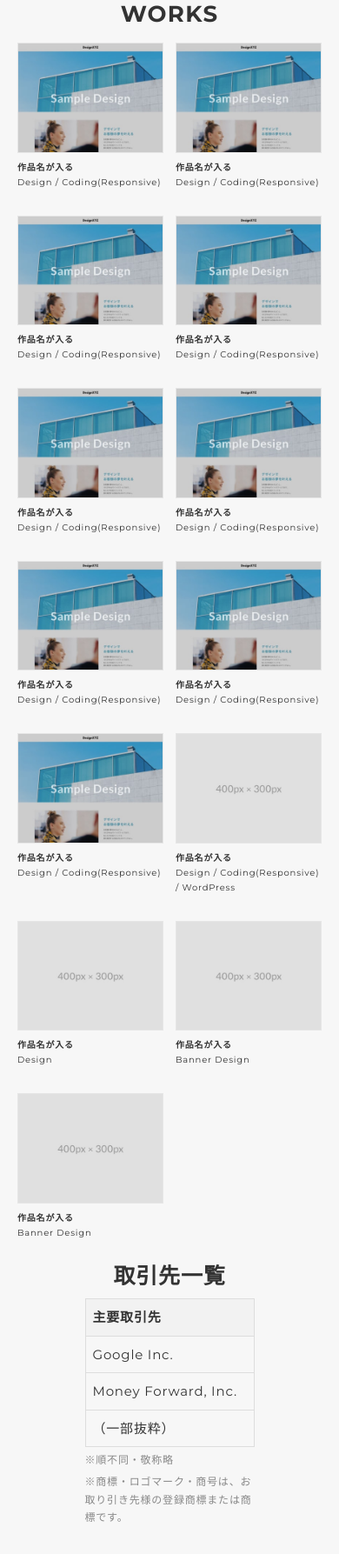
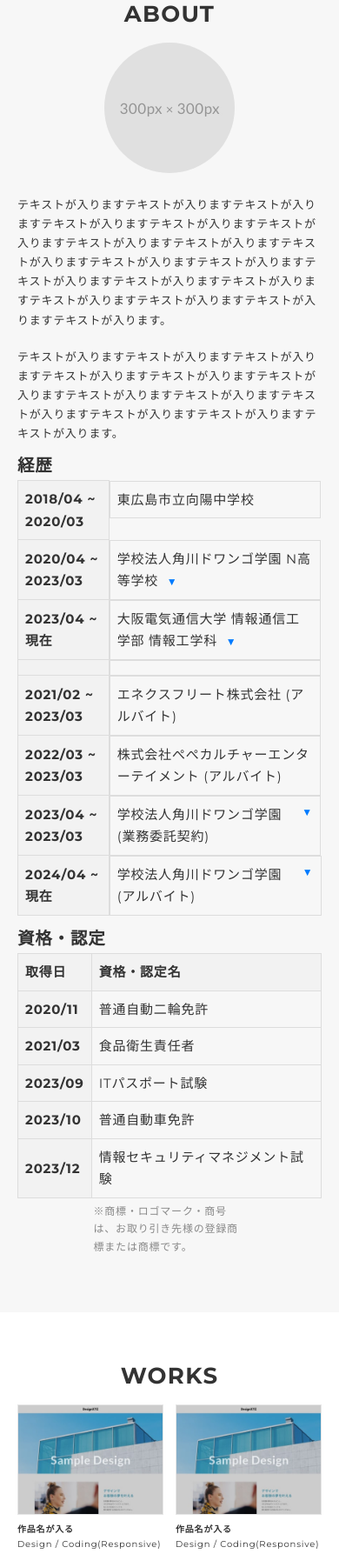
Before and after one commit to nagito-hiroshima/portfolio, a plain HTML site: page index.html in a window 390 px wide. Shown: the part 747-2534 px from the top of the page at 87% size. Drawn offline with nearby package versions, Linux system fonts and the light colour scheme.

Commit message:
経歴機能・クローラー禁止

```diff
--- a/css/style.css
+++ b/css/style.css
@@ -485,30 +485,47 @@ li {
     }
 }
 
-
-.client {
-    font-size: 25px;
-    margin: 30px 0 5px 0;
-    text-align: center;
+.certification,
+.profile-history {
+    margin-top: 10px;
+    display: flex; /* 両要素を横並びにする */
+    align-items: flex-start; /* 左右の高さを揃える */
 }
 
-.client-table {
+.certification-table,
+.profile-history-table {
     font-size: 15px;
     margin: auto;
     border-collapse: collapse;
-    width: 50%;
+    width: 100%;
 }
 
-.client-table th,
-.client-table td {
+.certification-table th,
+.certification-table td,
+.profile-history-table th,
+.profile-history-table td {
     border: 1px solid #ddd;
     padding: 8px;
     text-align: left;
 }
 
-.client-table th {
+.profile-history-table th {
     background-color: #f2f2f2;
+    width: 30%;
 }
+
+.certification-table th{
+    background-color: #f2f2f2;
+    max-width: 1%;
+}
+
+
+.profile-history-table td {
+    display: flex;
+    align-items: center; /* 中央揃え */
+    justify-content: flex-start; /* 左揃え */
+}
+
 
 .footnote {
     text-align: left;
@@ -539,3 +556,29 @@ li {
     font-size: 12px;
     color: #888;
 }
+
+.hidden {
+    display: none;
+}
+
+.work-title {
+    cursor: pointer;
+    display: inline-flex;
+}
+
+.toggle-icon {
+    margin-left: 5px;
+    font-size: 12px;
+    color: #007bff;
+}
+
+.toggle-icon:hover {
+    color: #0056b3;
+}
+
+.responsibilities {
+    margin: 0;
+    padding: 0;
+    list-style-type: disc;
+    padding-left: 20px;
+}
--- a/index.html
+++ b/index.html
@@ -19,8 +19,9 @@
     <link href="css/custam.css" media="all" rel="stylesheet" type="text/css" />
     <link rel="shortcut icon" href="img/favicon.ico" />
     <link rel=”canonical” href=”URLが入る” />
-    <link rel="stylesheet" href="https://use.fontawesome.com/releases/v5.5.0/css/all.css" integrity="sha384-B4dIYHKNBt8Bc12p+WXckhzcICo0wtJAoU8YZTY5qE0Id1GSseTk6S+L3BlXeVIU" crossorigin="anonymous">
-
+    <link rel="stylesheet" href="https://use.fontawesome.com/releases/v5.5.0/css/all.css"
+        integrity="sha384-B4dIYHKNBt8Bc12p+WXckhzcICo0wtJAoU8YZTY5qE0Id1GSseTk6S+L3BlXeVIU" crossorigin="anonymous">
+        <meta name="robots" content="noindex" />
 </head>
 
 <body>
@@ -63,6 +64,198 @@
             <!-- /main-visual -->
 
 
+            <!-- about -->
+            <section class="about section" id="about">
+                <div class="inner">
+                    <h2 class="title">ABOUT</h2>
+                    <div class="profile">
+                        <p class="profile-img">
+                            <img src="img/profile.jpg" alt="">
+                        </p>
+                        <div class="profile-body">
+                            <p>
+                                テキストが入りますテキストが入りますテキストが入りますテキストが入りますテキストが入りますテキストが入りますテキストが入りますテキストが入りますテキストが入りますテキストが入りますテキストが入りますテキストが入りますテキストが入りますテキストが入りますテキストが入りますテキストが入りますテキストが入りますテキストが入ります。
+                            </p>
+                            <p>
+                                テキストが入りますテキストが入りますテキストが入りますテキストが入りますテキストが入りますテキストが入りますテキストが入りますテキストが入りますテキストが入りますテキストが入りますテキストが入りますテキストが入ります。
+                            </p>
+                        </div>
+                    </div>
+
+                    <!--経歴-->
+                    <div class="tables">
+                    <h1 class="profile-history">経歴</h1>
+                    <table class="profile-history-table">
+                    </table>
+
+                    <!-- certification-->
+                    <h1 class="certification">資格・認定</h1>
+                    <table class="certification-table">
+                        <tr>
+                            <th>取得日</th>
+                            <th>資格・認定名</th>
+                    </table>
+                </div>
+                    <script>
+                        // ファイルの読み込み
+var xhr = new XMLHttpRequest();
+xhr.open('GET', 'my.json');
+xhr.send();
+
+// profile-history-table に学歴と職歴を表示
+xhr.onload = function () {
+    if (xhr.status === 200) {
+        var data = JSON.parse(xhr.responseText);
+        var education = data.education;
+        var work_experience = data.work_experience;
+        var certifications = data.certifications_and_licenses;
+
+        var historyTable = document.querySelector('.profile-history-table');
+        var certificationTable = document.querySelector('.certification-table');
+
+        // 日付フォーマット関数
+        function formatDate(dateString) {
+            if (!dateString) return "現在";
+            var [year, month] = dateString.split('-');
+            return `${year}/${month}`;
+        }
+
+        // 学歴の表示（開閉式）
+        var educationHtml = '';
+        for (var i = 0; i < education.length; i++) {
+            let activitiesHtml = '';
+            if (education[i].activities && education[i].activities.length > 0) {
+                for (var j = 0; j < education[i].activities.length; j++) {
+                    activitiesHtml += `
+                        <li>
+                            <strong>${education[i].activities[j].title}</strong>: ${education[i].activities[j].description}
+                            ${
+                                education[i].activities[j].release_link
+                                    ? `<a href="${education[i].activities[j].release_link}" target="_blank" rel="noopener noreferrer">[関連リンク]</a>`
+                                    : ""
+                            }
+                        </li>`;
+                }
+            }
+
+            educationHtml += `
+                <tr>
+                    <th>${formatDate(education[i].start_date)} ~ ${formatDate(education[i].end_date)}</th>
+                    <td>
+                        <div class="education-entry">
+                            <span class="education-title">
+                                ${education[i].institution}
+                                ${
+                                    activitiesHtml
+                                        ? `<span class="toggle-icon">▼</span>`
+                                        : ""
+                                }
+                            </span>
+                            ${activitiesHtml ? `<ul class="activities hidden">${activitiesHtml}</ul>` : ""}
+                        </div>
+                    </td>
+                </tr>`;
+        }
+
+        //一行空ける
+        educationHtml += `<tr><th></th><td></td></tr>`;
+        // 職務経歴の表示（開閉式）
+        var workHtml = '';
+        for (var i = 0; i < work_experience.length; i++) {
+            let responsibilitiesHtml = '';
+            if (work_experience[i].responsibilities && work_experience[i].responsibilities.length > 0) {
+                for (var j = 0; j < work_experience[i].responsibilities.length; j++) {
+                    responsibilitiesHtml += `<li>${work_experience[i].responsibilities[j]}</li>`;
+                }
+            }
+
+            let relatedLinksHtml = '';
+            if (work_experience[i].related_links && work_experience[i].related_links.length > 0) {
+                for (var k = 0; k < work_experience[i].related_links.length; k++) {
+                    relatedLinksHtml += `
+                        <li>
+                            <a href="${work_experience[i].related_links[k].url}" target="_blank" rel="noopener noreferrer">
+                                ${work_experience[i].related_links[k].title}
+                            </a>
+                        </li>`;
+                }
+            }
+
+            workHtml += `
+                <tr>
+                    <th>${formatDate(work_experience[i].start_date)} ~ ${formatDate(work_experience[i].end_date)}</th>
+                    <td>
+                        <div class="work-entry">
+                            <span class="work-title">
+                                ${work_experience[i].company_name} (${work_experience[i].position})
+                                ${
+                                    responsibilitiesHtml || relatedLinksHtml
+                                        ? `<span class="toggle-icon">▼</span>`
+                                        : ""
+                                }
+                            </span>
+                            ${
+                                responsibilitiesHtml || relatedLinksHtml
+                                    ? `
+                                        <div class="details hidden">
+                                            ${responsibilitiesHtml ? `<ul class="responsibilities">${responsibilitiesHtml}</ul>` : ""}
+                                            ${relatedLinksHtml ? `<ul class="related-links">${relatedLinksHtml}</ul>` : ""}
+                                        </div>
+                                      `
+                                    : ""
+                            }
+                        </div>
+                    </td>
+                </tr>`;
+        }
+
+        // 資格・認定の表示
+        var certificationHtml = '';
+        for (var i = 0; i < certifications.length; i++) {
+            certificationHtml += `
+                <tr>
+                    <th>${formatDate(certifications[i].date_issued)}</th>
+                    <td>${certifications[i].name}</td>
+                </tr>`;
+        }
+
+        // テーブルに挿入
+        historyTable.innerHTML = educationHtml + workHtml;
+        certificationTable.innerHTML += certificationHtml;
+
+        // トグル機能の動作
+        document.querySelectorAll('.education-title, .work-title').forEach(function (title) {
+            title.addEventListener('click', function () {
+                var details = this.nextElementSibling;
+                var icon = this.querySelector('.toggle-icon');
+                if (details && details.classList.contains('hidden')) {
+                    details.classList.remove('hidden');
+                    icon.textContent = '▲';
+                } else if (details) {
+                    details.classList.add('hidden');
+                    icon.textContent = '▼';
+                }
+            });
+        });
+    } else {
+        console.error("データの読み込みに失敗しました:", xhr.statusText);
+        //表を非表示
+        document.querySelector('.tables').style.display = 'none';
+    }
+};
+
+                    </script>
+
+
+
+                    <!-- /certification-->
+                    <p class="footnote">※商標・ロゴマーク・商号は、お取り引き先様の登録商標または商標です。</p>
+
+
+                </div>
+            </section>
+            <!-- /about -->
+
 
             <!-- works -->
             <section class="works section" id="works">
@@ -79,87 +272,10 @@
                             <p class="works-name">作品名が入る</p>
                             <p class="works-info">Design / Coding(Responsive)</p>
                         </a>
-                        <a class="works-item" href="works-template.html">
-                            <p class="works-img"><img src="img/works-sample-thumb.jpg" alt="" /></p>
-                            <p class="works-name">作品名が入る</p>
-                            <p class="works-info">Design / Coding(Responsive)</p>
-                        </a>
-                        <a class="works-item" href="works-template.html">
-                            <p class="works-img"><img src="img/works-sample-thumb.jpg" alt="" /></p>
-                            <p class="works-name">作品名が入る</p>
-                            <p class="works-info">Design / Coding(Responsive)</p>
-                        </a>
-                        <a class="works-item" href="works-template.html">
-                            <p class="works-img"><img src="img/works-sample-thumb.jpg" alt="" /></p>
-                            <p class="works-name">作品名が入る</p>
-                            <p class="works-info">Design / Coding(Responsive)</p>
-                        </a>
-                        <a class="works-item" href="works-template.html">
-                            <p class="works-img"><img src="img/works-sample-thumb.jpg" alt="" /></p>
-                            <p class="works-name">作品名が入る</p>
-                            <p class="works-info">Design / Coding(Responsive)</p>
-                        </a>
-                        <a class="works-item" href="works-template.html">
-                            <p class="works-img"><img src="img/works-sample-thumb.jpg" alt="" /></p>
-                            <p class="works-name">作品名が入る</p>
-                            <p class="works-info">Design / Coding(Responsive)</p>
-                        </a>
-                        <a class="works-item" href="works-template.html">
-                            <p class="works-img"><img src="img/works-sample-thumb.jpg" alt="" /></p>
-                            <p class="works-name">作品名が入る</p>
-                            <p class="works-info">Design / Coding(Responsive)</p>
-                        </a>
-                        <a class="works-item" href="works-template.html">
-                            <p class="works-img"><img src="img/works-sample-thumb.jpg" alt="" /></p>
-                            <p class="works-name">作品名が入る</p>
-                            <p class="works-info">Design / Coding(Responsive)</p>
-                        </a>
-                        <a class="works-item" href="works-template.html">
-                            <p class="works-img"><img src="img/works-dummy-thumb.jpg" alt="" /></p>
-                            <p class="works-name">作品名が入る</p>
-                            <p class="works-info">Design / Coding(Responsive) / WordPress</p>
-                        </a>
-                        <a class="works-item" href="works-template.html">
-                            <p class="works-img"><img src="img/works-dummy-thumb.jpg" alt="" /></p>
-                            <p class="works-name">作品名が入る</p>
-                            <p class="works-info">Design</p>
-                        </a>
-                        <a class="works-item" href="works-template.html">
-                            <p class="works-img"><img src="img/works-dummy-thumb.jpg" alt="" /></p>
-                            <p class="works-name">作品名が入る</p>
-                            <p class="works-info">Banner Design</p>
-                        </a>
-                        <a class="works-item" href="works-template.html">
-                            <p class="works-img"><img src="img/works-dummy-thumb.jpg" alt="" /></p>
-                            <p class="works-name">作品名が入る</p>
-                            <p class="works-info">Banner Design</p>
-                        </a>
                     </div>
                 </div>
 
-                <!-- client-->
-                <h1 class="client">取引先一覧</h1>
-                <table class="client-table">
-                    <tr>
-                        <th>主要取引先</th>
-                    <tr>
-                        <td>Google Inc.</td>
-                    </tr>
-                    <tr>
-                        <td>Money Forward, Inc.</td>
-                    </tr>
-                    <tr>
-                        <td>（一部抜粋）</td>
-                    </tr>
-                    <!-- 追加の取引先情報をここに追記する -->
 
-
-                </table>
-                <p class="footnote">※順不同・敬称略</p>
-                <p class="footnote">※商標・ロゴマーク・商号は、お取り引き先様の登録商標または商標です。</p>
-
-
-                <!-- /client-->
 
             </section>
             <!-- /works -->
@@ -222,26 +338,7 @@
             </section>
             <!-- /skill -->
 
-            <!-- about -->
-            <section class="about section" id="about">
-                <div class="inner">
-                    <h2 class="title">ABOUT</h2>
-                    <div class="profile">
-                        <p class="profile-img">
-                            <img src="img/profile.jpg" alt="">
-                        </p>
-                        <div class="profile-body">
-                            <p>
-                                テキストが入りますテキストが入りますテキストが入りますテキストが入りますテキストが入りますテキストが入りますテキストが入りますテキストが入りますテキストが入りますテキストが入りますテキストが入りますテキストが入りますテキストが入りますテキストが入りますテキストが入りますテキストが入りますテキストが入りますテキストが入ります。
-                            </p>
-                            <p>
-                                テキストが入りますテキストが入りますテキストが入りますテキストが入りますテキストが入りますテキストが入りますテキストが入りますテキストが入りますテキストが入りますテキストが入りますテキストが入りますテキストが入ります。
-                            </p>
-                        </div>
-                    </div>
-                </div>
-            </section>
-            <!-- /about -->
+
 
             <!-- contact -->
             <section class="contact section" id="contact">
@@ -276,14 +373,16 @@
         <footer class="footer">
             <div class="copyright">&copy;NAGITO WORKS</div>
             <ul>
-                <li><a href="https://moenaigomi.com/" target="_blank" rel="noopener" >作品展示（moenaigomi.com）<i class="fa fa-external-link-alt"></i></a></li>
-                <li><a href="https://github.com/nagito-hiroshima/" target="_blank" rel="noopener" >GitHub <i class="fa fa-external-link-alt"></i></a></li>
-                </ul>
+                <li><a href="https://moenaigomi.com/" target="_blank" rel="noopener">作品展示（moenaigomi.com）<i
+                            class="fa fa-external-link-alt"></i></a></li>
+                <li><a href="https://github.com/nagito-hiroshima/" target="_blank" rel="noopener">GitHub <i
+                            class="fa fa-external-link-alt"></i></a></li>
+            </ul>
             <ul class="document">
-                <li><a href="./commerical.html" >お問い合わせ</a></li>
-                <li><a href="./commerical.html" >利用規約</a></li>
-                <li><a href="./commerical.html" >特定商取引に基づく表記</a></li>
-                <li><a href="https://www.instagram.com/" >プライバシーポリシー</a></li>
+                <li><a href="./commerical.html">お問い合わせ</a></li>
+                <li><a href="./commerical.html">利用規約</a></li>
+                <li><a href="./commerical.html">特定商取引に基づく表記</a></li>
+                <li><a href="https://www.instagram.com/">プライバシーポリシー</a></li>
             </ul>
         </footer>
         <!-- /footer -->
--- /dev/null
+++ b/my.json
@@ -0,0 +1,127 @@
+{
+  "personal_information": {
+    "name": "𠮷田 文太",
+    "name_sub": "吉田 文太",
+    "date_of_birth": "2004-11-16",
+    "address": "大阪府",
+    "phone_number": "-",
+    "email": "hello@nagito.work"
+  },
+  "education": [
+    {
+      "institution": "東広島市立向陽中学校",
+      "degree": "中学校卒業",
+      "start_date": "2018-04-01",
+      "end_date": "2020-03-31"
+    },
+    {
+      "institution": "学校法人角川ドワンゴ学園 N高等学校",
+      "degree": "高等学校卒業",
+      "start_date": "2020-04-01",
+      "end_date": "2023-03-31",
+      "activities": [
+        {
+          "title": "プログラミングコンテスト",
+          "description": "校内で開催されたプログラミングコンテストに参加し、3位入賞しました。",
+          "release_link": "https://nnn.ed.jp/contest"
+        }
+      ]
+    },
+    {
+      "institution": "大阪電気通信大学 情報通信工学部 情報工学科",
+      "degree": "在籍中",
+      "start_date": "2023-04-01",
+      "end_date": null,
+      "activities": [
+        {
+          "title": "研究発表",
+          "description": "AIを活用したプロジェクトで研究発表を行いました。",
+          "release_link": "https://osakac.ac.jp/ai_research"
+        }
+      ]
+    }
+  ],
+  "work_experience": [
+    {
+      "company_name": "エネクスフリート株式会社",
+      "position": "アルバイト",
+      "start_date": "2021-02",
+      "end_date": "2023-03",
+      "reason_for_leaving": "一身上の都合により退職"
+    },
+    {
+      "company_name": "株式会社ぺぺカルチャーエンターテイメント",
+      "position": "アルバイト",
+      "start_date": "2022-03",
+      "end_date": "2023-03",
+      "reason_for_leaving": "一身上の都合により退職"
+    },
+    {
+      "company_name": "学校法人角川ドワンゴ学園",
+      "position": "業務委託契約",
+      "start_date": "2023-04",
+      "end_date": "2023-03",
+      "reason_for_leaving": "契約満了",
+      "responsibilities": [
+        "学習管理システム（LMS）の運用とサポート",
+        "生徒からの問い合わせ対応",
+        "システムに関するドキュメント作成"
+      ],
+      "related_links": []
+    },
+    {
+      "company_name": "学校法人角川ドワンゴ学園",
+      "position": "アルバイト",
+      "start_date": "2024-04",
+      "end_date": null,
+      "responsibilities": [
+        "データ入力および資料作成",
+        "学内システムのサポート",
+        "事務業務全般"
+      ],
+      "related_links": [
+        {
+          "title": "プロジェクト紹介",
+          "url": "https://example.com/kadokawa/project"
+        }
+      ]
+    }
+  ],
+  "certifications_and_licenses": [
+    {
+      "name": "普通自動二輪免許",
+      "date_issued": "2020-11"
+    },
+    {
+      "name": "食品衛生責任者",
+      "date_issued": "2021-03"
+    },
+    {
+      "name": "ITパスポート試験",
+      "date_issued": "2023-09"
+    },
+    {
+      "name": "普通自動車免許",
+      "date_issued": "2023-10"
+    },
+    {
+      "name": "情報セキュリティマネジメント試験",
+      "date_issued": "2023-12"
+    }
+  ],
+  "languages": [
+    {
+      "language": "日本語",
+      "level": "ネイティブ"
+    },
+    {
+      "language": "英語",
+      "level": "初学"
+    }
+  ],
+  "hobbies": [
+    "ゲーム",
+    "プログラミング"
+  ],
+  "references": []
+}
```
Also changed, not shown: css/custam.css (line endings or trailing spaces).
